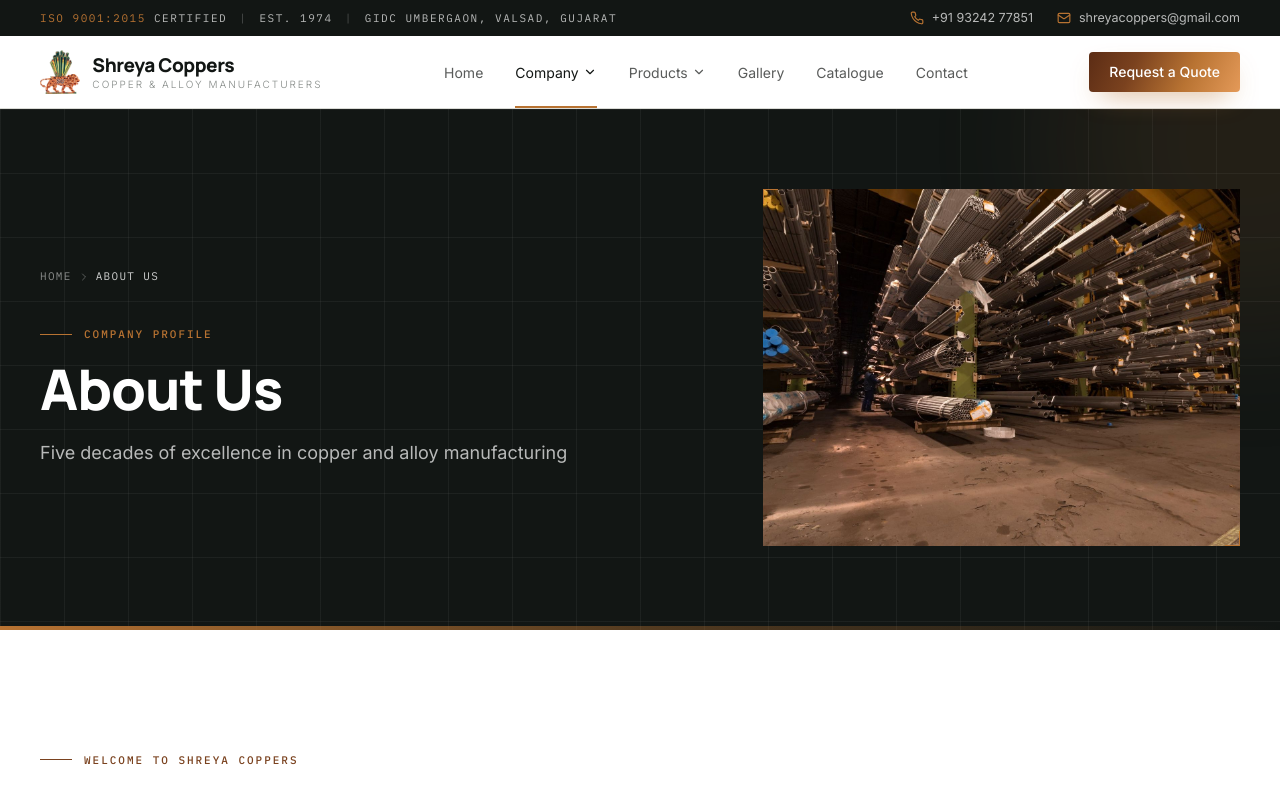
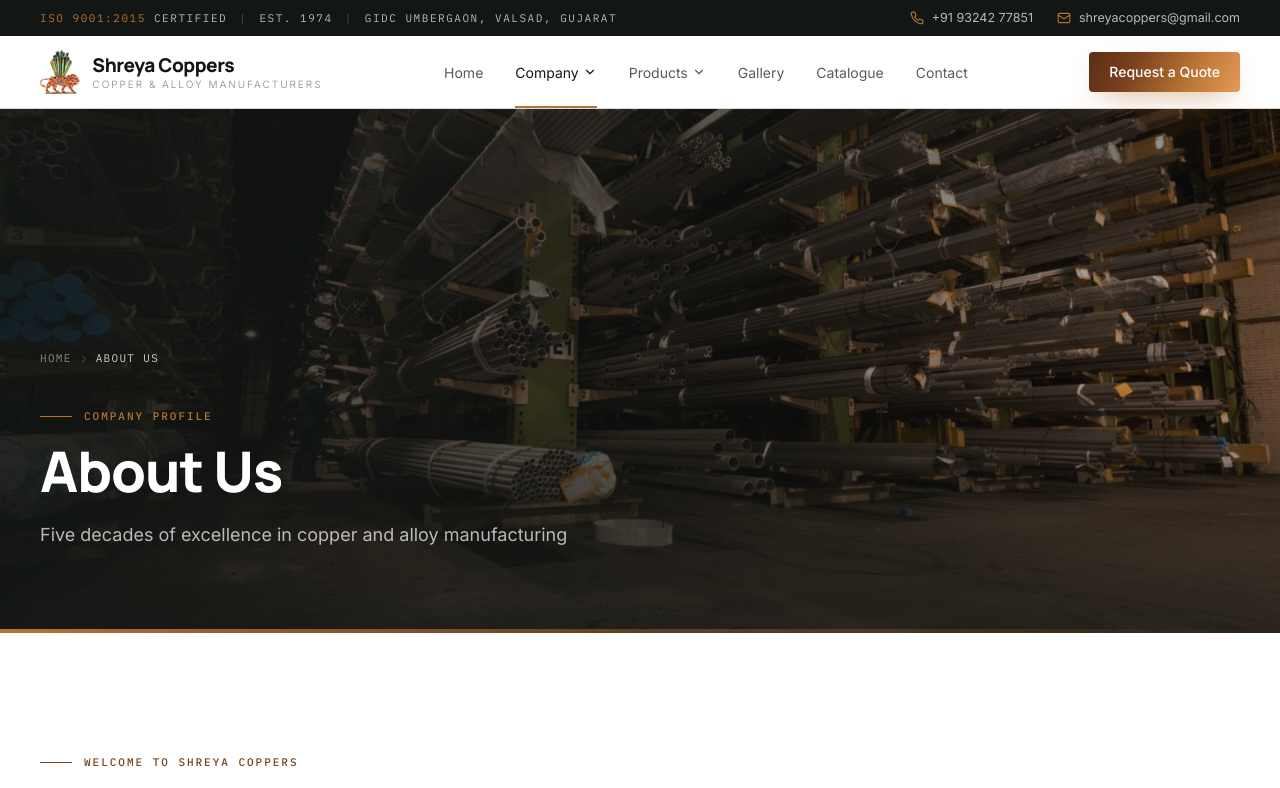
Before and after one commit to Divyanshu15243/sheryacopper, a React (Vite) app: page /about in a window 1280 px wide. Shown: the top 788 px of the page. Built offline with nearby package versions, Linux system fonts and the light colour scheme; the HTML template or start-up script is replaced by a standard one.

Commit message:
readygkgl seuk0

```diff
--- a/src/components/layout/PageHero.tsx
+++ b/src/components/layout/PageHero.tsx
@@ -16,6 +16,8 @@ interface PageHeroProps {
   image?: string;
   imageAlt?: string;
   imageFit?: "cover" | "contain";
+  /** Full-width photo behind the banner instead of the framed image on the right */
+  bannerImage?: string;
   children?: ReactNode;
 }
 
@@ -27,17 +29,41 @@ export default function PageHero({
   image,
   imageAlt = "",
   imageFit = "cover",
+  bannerImage,
   children,
 }: PageHeroProps) {
   const crumbs: Crumb[] = [{ label: "Home", to: "/" }, ...breadcrumbs, { label: title }];
+  const framedImage = bannerImage ? undefined : image;
 
   return (
     <section className="relative isolate overflow-hidden bg-ink text-white">
-      <div className="tech-grid absolute inset-0 -z-10" aria-hidden />
-      <div className="absolute -right-40 -top-40 -z-10 h-96 w-96 rounded-full bg-copper/10 blur-3xl" aria-hidden />
+      {bannerImage ? (
+        <>
+          <img
+            src={bannerImage}
+            alt={imageAlt}
+            width={1600}
+            height={900}
+            className="absolute inset-0 -z-20 h-full w-full object-cover motion-safe:animate-ken-burns"
+          />
+          <div className="absolute inset-0 -z-10 bg-gradient-to-r from-ink/90 via-ink/60 to-ink/20" aria-hidden />
+          <div className="absolute inset-0 -z-10 bg-gradient-to-t from-ink/70 via-transparent to-ink/30" aria-hidden />
+        </>
+      ) : (
+        <>
+          <div className="tech-grid absolute inset-0 -z-10" aria-hidden />
+          <div className="absolute -right-40 -top-40 -z-10 h-96 w-96 rounded-full bg-copper/10 blur-3xl" aria-hidden />
+        </>
+      )}
 
-      <div className={cn("container-wide grid gap-10 py-12 md:py-16", image && "lg:grid-cols-12 lg:items-center lg:py-20")}>
-        <div className={cn(image ? "lg:col-span-7" : "max-w-3xl")}>
+      <div
+        className={cn(
+          "container-wide grid gap-10 py-12 md:py-16",
+          framedImage && "lg:grid-cols-12 lg:items-center lg:py-20",
+          bannerImage && "min-h-[380px] content-end pb-14 pt-24 md:min-h-[460px] md:pb-20 lg:min-h-[520px]",
+        )}
+      >
+        <div className={cn(framedImage ? "lg:col-span-7" : "max-w-3xl")}>
           <nav aria-label="Breadcrumb" className="mb-8">
             <ol className="flex flex-wrap items-center gap-1.5 font-mono text-[11px] uppercase tracking-[0.12em] text-white/50">
               {crumbs.map((c, i) => (
@@ -65,11 +91,11 @@ export default function PageHero({
           {children && <div className="mt-8">{children}</div>}
         </div>
 
-        {image && (
+        {framedImage && (
           <div className="hidden lg:col-span-5 lg:block">
             <div className={cn("corner-marks aspect-[4/3] overflow-hidden", imageFit === "contain" ? "bg-white" : "bg-charcoal")}>
               <img
-                src={image}
+                src={framedImage}
                 alt={imageAlt}
                 className={cn("h-full w-full", imageFit === "contain" ? "object-contain p-4" : "object-cover")}
               />
--- a/src/pages/About.tsx
+++ b/src/pages/About.tsx
@@ -61,7 +61,7 @@ export default function About() {
         eyebrow="Company Profile"
         title="About Us"
         subtitle="Five decades of excellence in copper and alloy manufacturing"
-        image={heroBg}
+        bannerImage={heroBg}
         imageAlt="Long racks of metal tubes in an industrial warehouse"
       />
 
--- a/src/pages/Infrastructure.tsx
+++ b/src/pages/Infrastructure.tsx
@@ -59,7 +59,7 @@ export default function Infrastructure() {
         eyebrow="Facilities & Capabilities"
         title="Infrastructure"
         subtitle="Advanced manufacturing facilities powering precision metal products"
-        image={productionHall}
+        bannerImage={productionHall}
         imageAlt="Wide industrial production hall with overhead cranes"
       />
 
```
